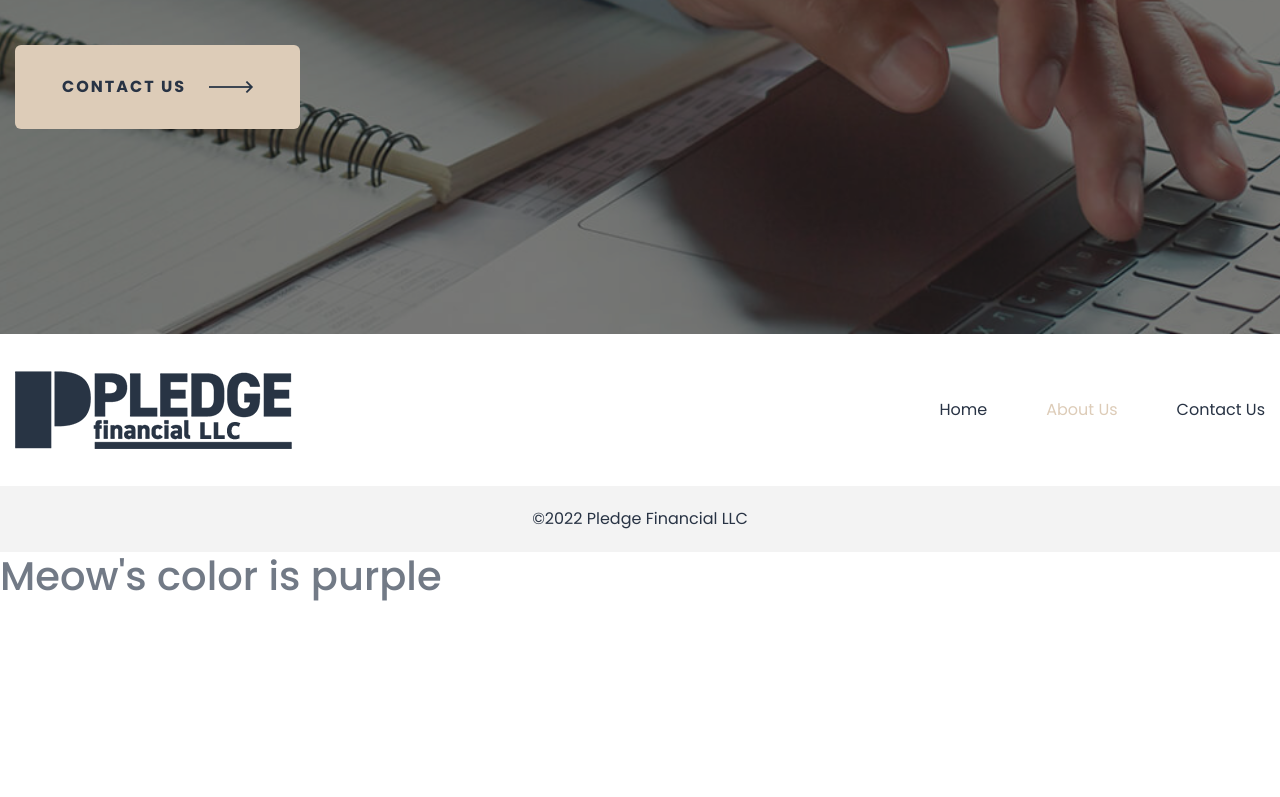
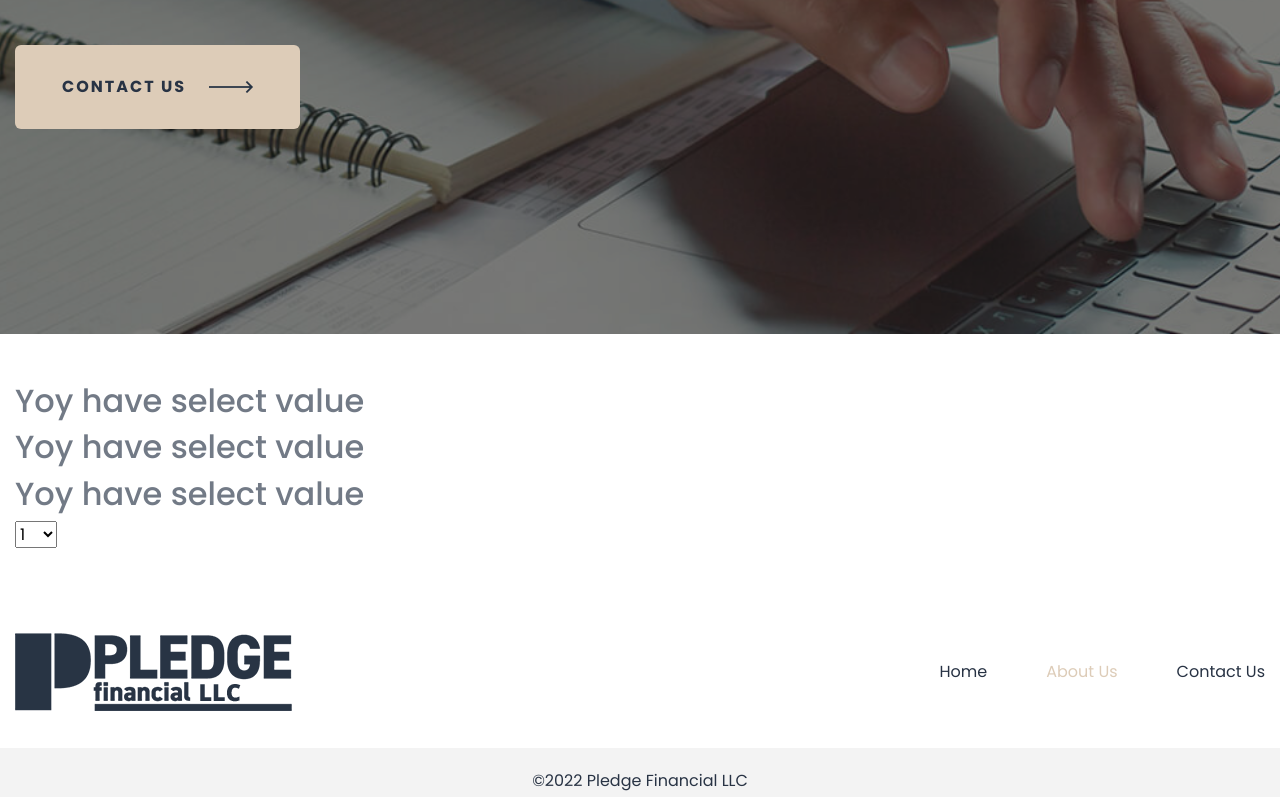
Before and after one commit to mehuldavara/test-react, a React (Create React App) app in the folder test-demo/: page /about in a window 1280 px wide. Shown: the part 549-1346 px from the top of the page. Before the commit the page ends 1157 px from the top, so only its background shows below. Built offline with nearby package versions, Linux system fonts and the light colour scheme; no server answers.

Commit message:
File update

```diff
--- a/test-demo/package.json
+++ b/test-demo/package.json
@@ -6,6 +6,7 @@
     "@testing-library/jest-dom": "^5.16.5",
     "@testing-library/react": "^13.4.0",
     "@testing-library/user-event": "^13.5.0",
+    "axios": "^1.2.0",
     "bootstrap": "^5.2.3",
     "react": "^18.2.0",
     "react-bootstrap": "^2.6.0",
--- a/test-demo/public/index.html
+++ b/test-demo/public/index.html
@@ -18,8 +18,5 @@
   <body>
     <noscript>You need to enable JavaScript to run this app.</noscript>
     <div id="root"></div>
-    <script>
-
-    </script>
   </body>
 </html>
--- a/test-demo/src/App.js
+++ b/test-demo/src/App.js
@@ -4,17 +4,22 @@ import Footer from './Components/Footer';
 
 
 function App() {
-  function Cat(props) {
-    return <h1>Meow's color is {props.color}</h1>;
-  }
+  // function Cat(props) {
+  //   return <h1>Meow's color is {props.color}</h1>;
+  // }
+
+  // function Dog(props){
+  //   return <h2> Howw's color is {props.color}</h2>
+  // }
   return (
     <>
       <Header />
       <Footer />
-      <Cat color="purple" />
-
     </>
   );
+
 }
 
+
+
 export default App;
--- a/test-demo/src/Components/About.js
+++ b/test-demo/src/Components/About.js
@@ -1,12 +1,32 @@
-import React from 'react';
+import React, { useState } from 'react';
 import right_side_arrow from '../assest/images/right-side-arrow.png';
 import banner_image from '../assest/images/about.jpeg';
 import { Link } from "react-router-dom";
+import axios from 'axios';
+import { useEffect } from 'react';
 
 export default function About() {
 const banner_part = {
   backgroundImage: `url(${banner_image})`,
 }
+
+  const numberColor = {
+    color:'#000'
+  }
+  const [num, setNum] = useState();
+  const [name, setName] = useState();
+  const [moves, setMoves] = useState();
+
+  useEffect(() => {
+    async function getData(){
+      const res = await axios.get(`https://pokeapi.co/api/v2/pokemon/${num}`);
+      console.log(res.data.name);
+      setName(res.data.name);
+      setMoves(res.data.moves.length);
+    }
+    getData();
+  });
+
   return (
     <>
     <div className="homeHeroSection" style={banner_part}>
@@ -18,6 +38,27 @@ const banner_part = {
           </Link>
       </div>
     </div>
+
+    <div className="selectPart py-5">
+      <div className="container">
+        <h2>Yoy have select <span style={numberColor}>{num}</span> value</h2>
+        <h2>Yoy have select <span style={numberColor}>{name}</span> value</h2>
+        <h2>Yoy have select <span style={numberColor}>{moves}</span> value</h2>
+        <select
+            value={num}
+            onChange={(e) =>{
+              setNum(e.target.value);
+            }}
+          >
+          <option value="1">1</option>
+          <option value="25">25</option>
+          <option value="3">3</option>
+          <option value="4">4</option>
+          <option value="5">5</option>
+        </select>
+      </div>
+    </div>
+
     </>
   )
 }
--- a/test-demo/src/Components/Contact.js
+++ b/test-demo/src/Components/Contact.js
@@ -55,7 +55,7 @@ const handleUpdate=()=>{
 
           <div className='formInputValue'>
             <input value={name} onChange={(e)=>setName(e.target.value)}/>
-            {!show?<button className='addbtn bttn' onClick={handleAdd}>Add</button>:
+            {!show ? <button className='addbtn bttn' onClick={handleAdd}>Add</button>:
             <button className='update bttn' onClick={handleUpdate}>Update</button>}
           </div>
 
@@ -69,11 +69,14 @@ const handleUpdate=()=>{
                   <button className='delete' onClick={()=>handleDelete(i)}>Delete</button>
                 </div>
               </div>
+
               )
             }
           </div>
         </div>
     </div>
+
     </>
+
   )
 }
--- a/test-demo/src/Components/Style.css
+++ b/test-demo/src/Components/Style.css
@@ -60,3 +60,5 @@ img{max-width: 100%;height: auto;vertical-align: top;}
 .dataList .buttonwrap button.delete{border-radius:0 5px 5px 0;}
 .dataList .buttonwrap .edit:hover{background-color:#283444;color:#fff;}
 .dataList .buttonwrap button.delete:hover{background-color:transparent;color:#283444;}
+
+/* About page */
```
Also changed, not shown: 1 other file (tests, documents, lock files or other folders).
